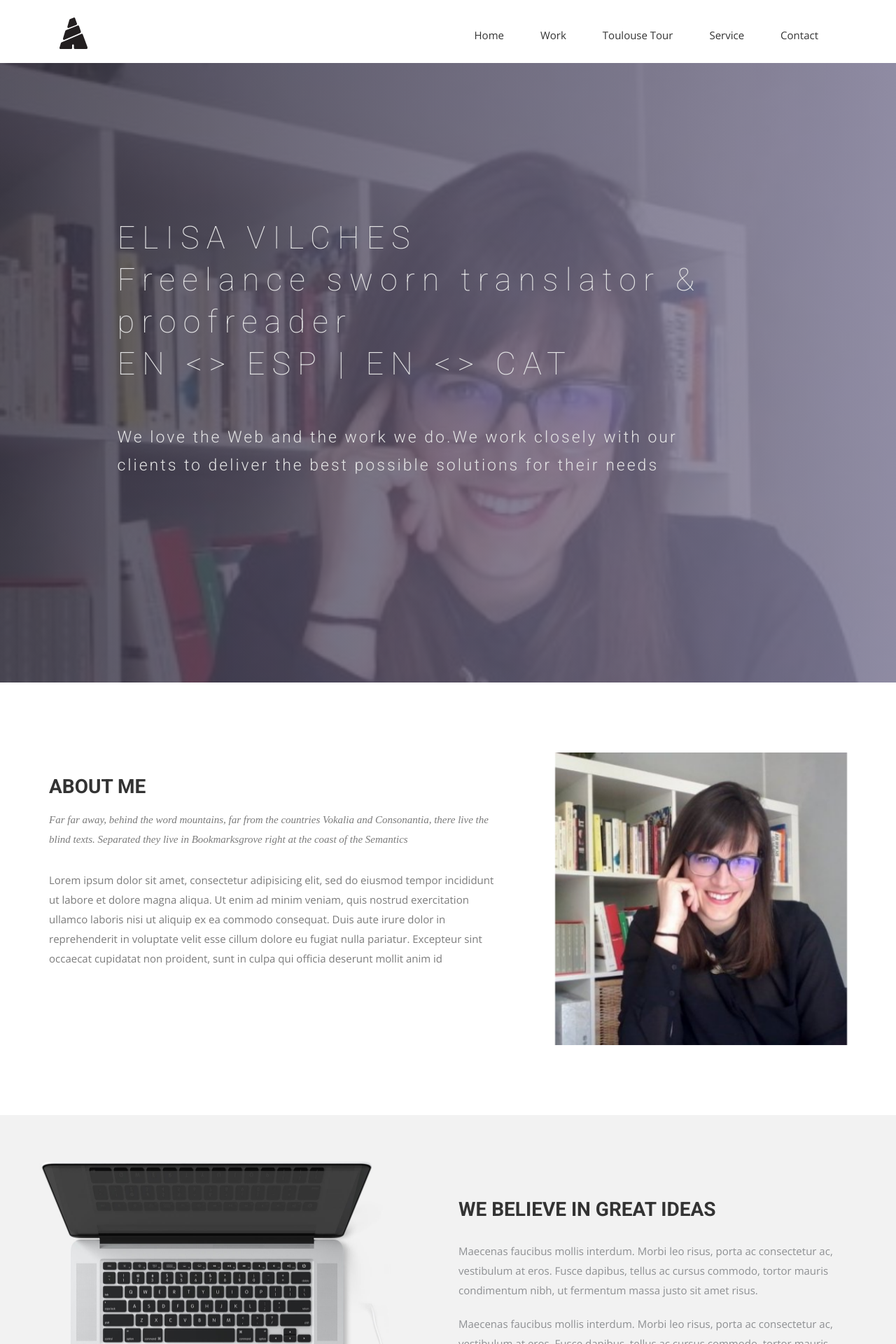
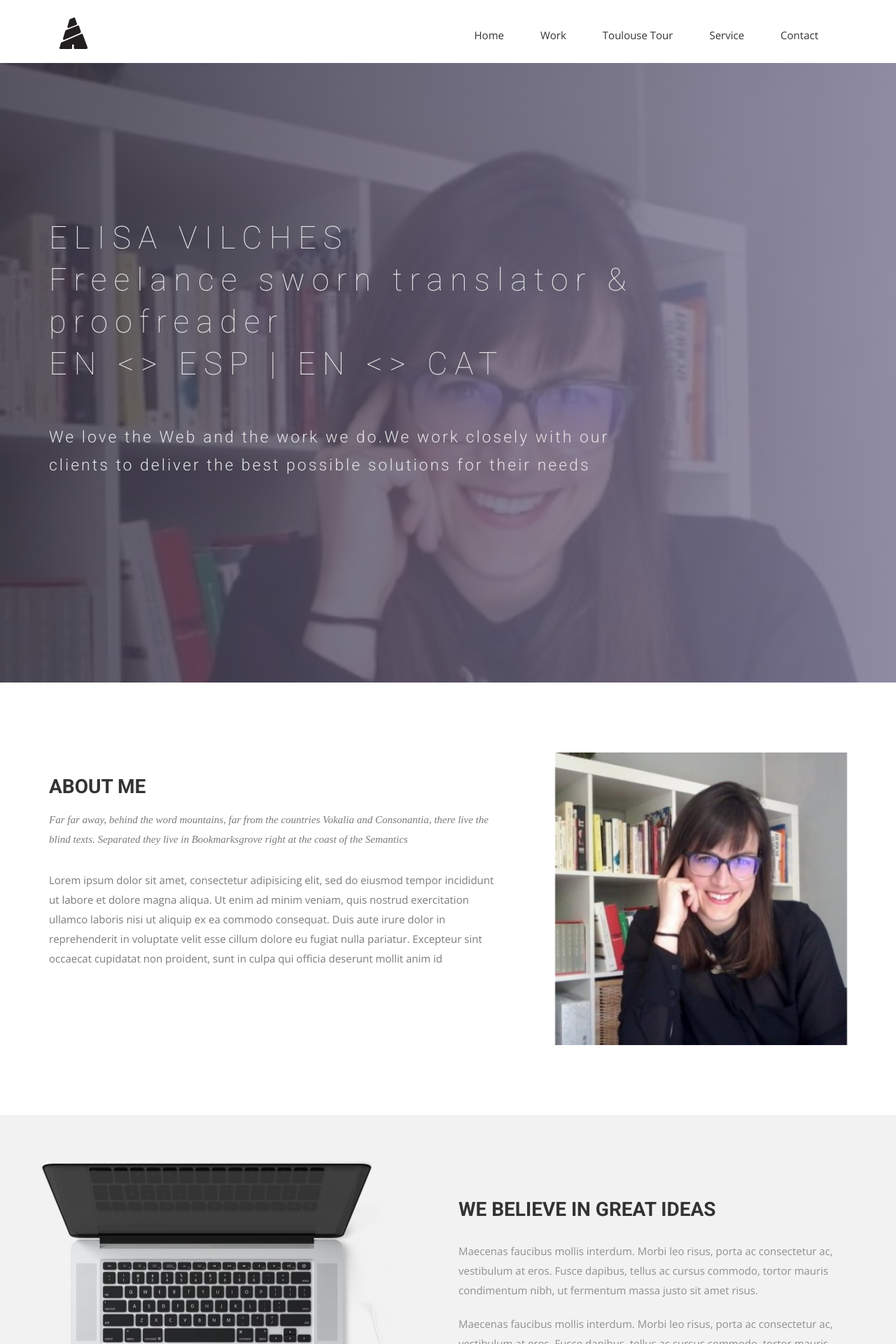
Before and after one commit to elisavilches/elisavilches.github.io, a Jekyll site: the page built from index.html, in a window 1280 px wide. Shown: the top 1920 px of the page at 70% size. Built offline with Jekyll 4.4.1, drawn with Linux system fonts in a browser that asks for light colours; nearby versions of some CDN libraries; some web fonts are replaced.

Commit message:
primeros contenidos

```diff
--- a/index.html
+++ b/index.html
@@ -8,7 +8,7 @@ permalink: /
 <section id="slider">
   <div class="container">
     <div class="row">
-      <div class="col-md-12 col-md-offset-1">
+      <div class="col-md-12 col-md">
         <div class="block">
           <h1 class="animated fadeInUp">ELISA VILCHES <br> Freelance sworn translator &amp; proofreader <br> EN &lt;&gt; ESP | EN &lt;&gt; CAT </h1>
           <p class="animated fadeInUp">We love the Web and the work we do.We work closely with our </br> clients to deliver the best possible solutions for their needs</p>
```
